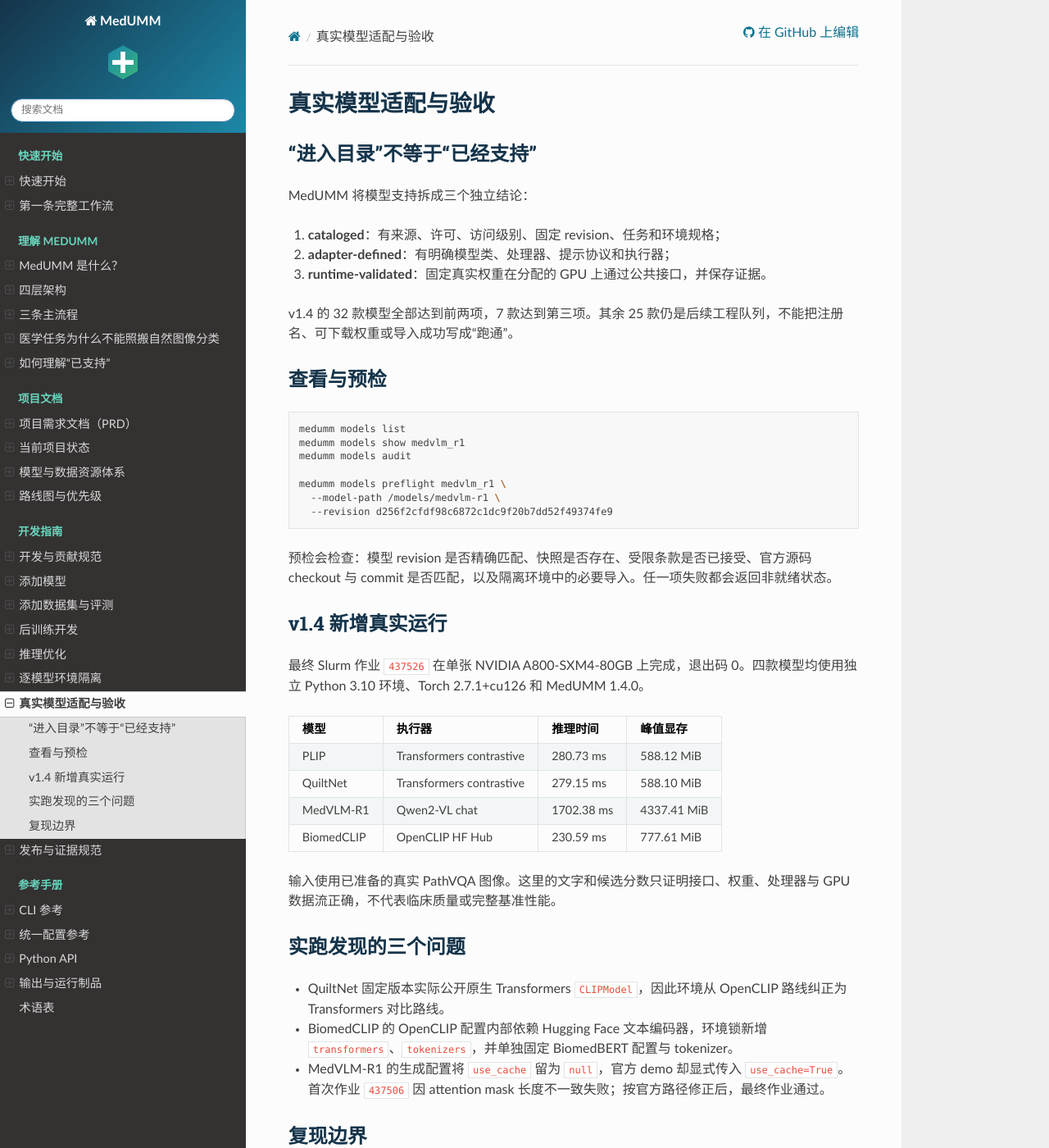
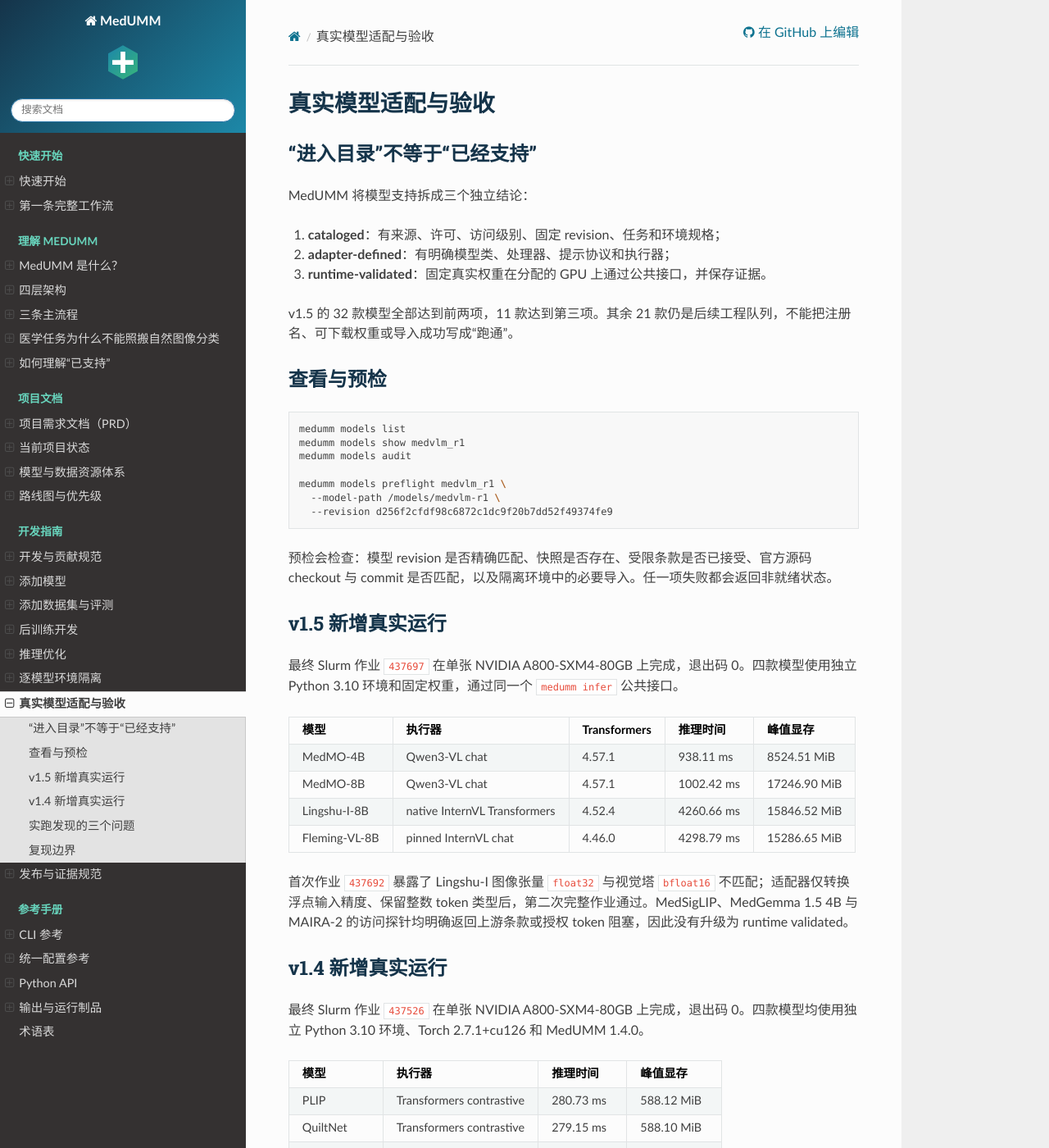
Before and after one commit to lixiangcog/MedUMM-Docs, a Sphinx documentation site: the page built from docs/development/model-adapters.md, in a window 1280 px wide and 1400 px high. Shown: the whole window at 82% size. Built offline with Sphinx 7.4.7 and the Read the Docs theme 3.1.0, drawn with Linux system fonts in a browser that asks for light colours; some of the changed text lies outside the part shown.

Commit message:
docs: publish v1.5 model validation status

````diff
--- a/docs/conf.py
+++ b/docs/conf.py
@@ -7,8 +7,8 @@
 project = "MedUMM"
 author = "MedUMM contributors"
 copyright = f"{date.today().year}, {author}"
-release = "1.2.0"
-version = "1.2"
+release = "1.5.0"
+version = "1.5"
 
 extensions = [
     "myst_parser",
--- a/docs/development/model-adapters.md
+++ b/docs/development/model-adapters.md
@@ -8,7 +8,7 @@
 2. **adapter-defined**：有明确模型类、处理器、提示协议和执行器；
 3. **runtime-validated**：固定真实权重在分配的 GPU 上通过公共接口，并保存证据。
 
-v1.4 的 32 款模型全部达到前两项，7 款达到第三项。其余 25 款仍是后续工程队列，不能把注册名、可下载权重或导入成功写成“跑通”。
+v1.5 的 32 款模型全部达到前两项，11 款达到第三项。其余 21 款仍是后续工程队列，不能把注册名、可下载权重或导入成功写成“跑通”。
 
 ## 查看与预检
 
@@ -23,6 +23,19 @@
 ```
 
 预检会检查：模型 revision 是否精确匹配、快照是否存在、受限条款是否已接受、官方源码 checkout 与 commit 是否匹配，以及隔离环境中的必要导入。任一项失败都会返回非就绪状态。
+
+## v1.5 新增真实运行
+
+最终 Slurm 作业 `437697` 在单张 NVIDIA A800-SXM4-80GB 上完成，退出码 0。四款模型使用独立 Python 3.10 环境和固定权重，通过同一个 `medumm infer` 公共接口。
+
+| 模型 | 执行器 | Transformers | 推理时间 | 峰值显存 |
+|---|---|---:|---:|---:|
+| MedMO-4B | Qwen3-VL chat | 4.57.1 | 938.11 ms | 8524.51 MiB |
+| MedMO-8B | Qwen3-VL chat | 4.57.1 | 1002.42 ms | 17246.90 MiB |
+| Lingshu-I-8B | native InternVL Transformers | 4.52.4 | 4260.66 ms | 15846.52 MiB |
+| Fleming-VL-8B | pinned InternVL chat | 4.46.0 | 4298.79 ms | 15286.65 MiB |
+
+首次作业 `437692` 暴露了 Lingshu-I 图像张量 `float32` 与视觉塔 `bfloat16` 不匹配；适配器仅转换浮点输入精度、保留整数 token 类型后，第二次完整作业通过。MedSigLIP、MedGemma 1.5 4B 与 MAIRA-2 的访问探针均明确返回上游条款或授权 token 阻塞，因此没有升级为 runtime validated。
 
 ## v1.4 新增真实运行
 
@@ -47,4 +60,4 @@
 
 当前集群计算节点没有外部 DNS。因此固定权重和依赖应在有网络的登录/构建节点准备，A800 作业只读取本地资产并设置 Hugging Face 离线模式。最终验证器要求每条结果具备正确模型名、固定 revision、显式 executor、CUDA 设备、相同 Slurm job ID、非空输出和实测延迟。
 
-机器可读证据位于 MedUMM 代码仓库的 `docs/results/v1.4-real-model-adapters.json`。下一批优先验证 CheXagent、Fleming/InternVL、MedGemma、M3D-LaMed 和一款 LLaVA-Qwen 模型，再进入 Flamingo、RadFM、VILA、XrayGPT 及多 GPU 大模型。
+v1.4 和 v1.5 的机器可读证据分别位于 MedUMM 代码仓库的 `docs/results/v1.4-real-model-adapters.json` 与 `docs/results/v1.5-real-model-adapters.json`。下一批优先验证 CheXagent、M3D-LaMed 和一款 LLaVA-Qwen 模型，再进入 Flamingo、RadFM、VILA、XrayGPT 及多 GPU 大模型；受限模型只有在完成上游授权后才进入运行队列。
````
Also changed, not shown: README.md (+1 -1 lines), docs/development/model-environments.md (+1 -1 lines), docs/index.md (+3 -3 lines), docs/project/roadmap.md (+1 -0 lines), docs/project/status.md (+4 -2 lines).
